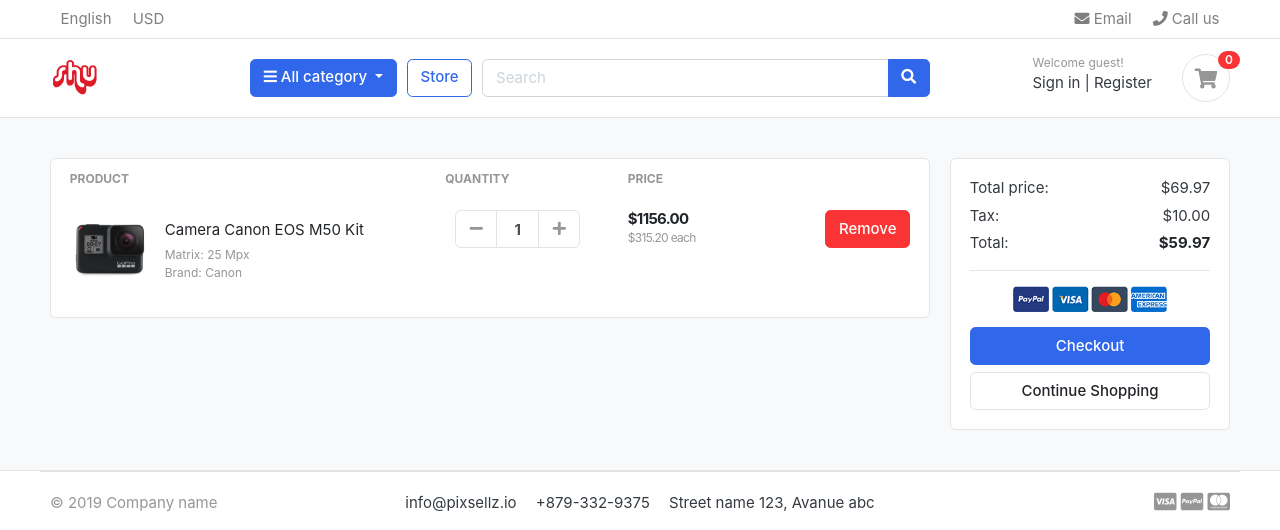
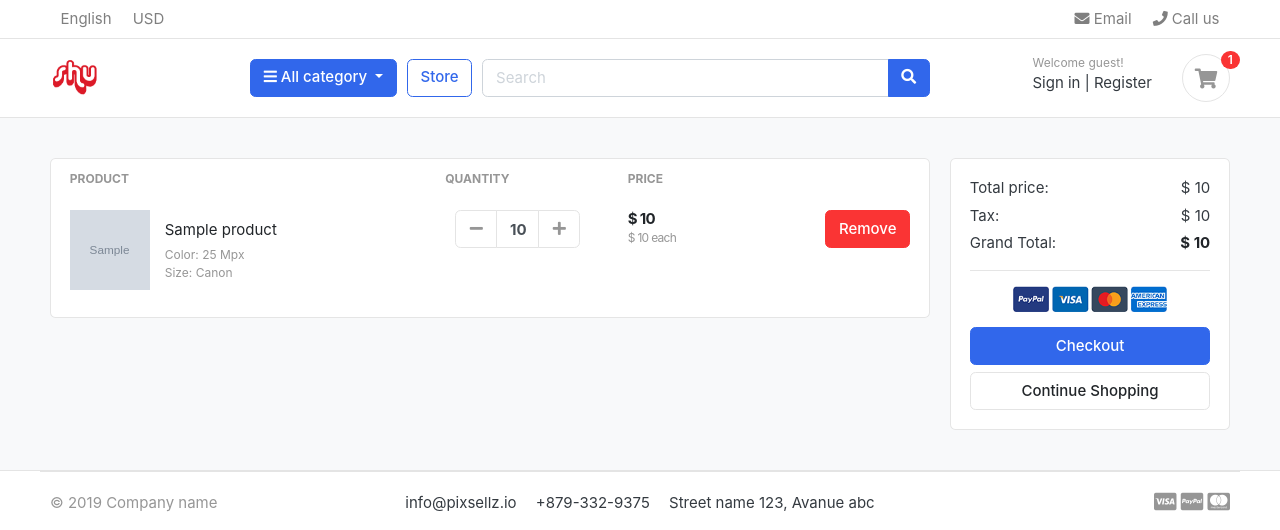
Before and after one commit to shutaro18/greatkart-django, a Django app: template templates/store/cart.html in a window 1280 px wide. Shown: the top 530 px of the page. Run offline with Django 3.2, Linux system fonts and the light colour scheme; the template is opened without the code that fills it: most values are stand-ins (such as "Sample title", 1, 10 or a date in 2020); grey boxes marked "Sample" are stand-in pictures; some libraries are stand-ins or nearby versions; some web fonts are replaced.

Commit message:
20210601

```diff
--- a/carts/models.py
+++ b/carts/models.py
@@ -17,5 +17,8 @@ class CartItem(models.Model):
     quantity = models.IntegerField()
     is_active = models.BooleanField(default=True)
 
+    def sub_total(self):
+        return self.product.price * self.quantity
+
     def __str__(self):
         return self.product
--- a/carts/urls.py
+++ b/carts/urls.py
@@ -4,4 +4,7 @@ from . import views
 
 urlpatterns = [
     path('', views.cart, name='cart'),
+    path('add_cart/<int:product_id>/', views.add_cart, name='add_cart'),
+    path('remove_cart/<int:product_id>/', views.remove_cart, name='remove_cart'),
+    path('remove_cart_item/<int:product_id>/', views.remove_cart_item, name='remove_cart_item'),
 ]
--- a/greatkart/settings.py
+++ b/greatkart/settings.py
@@ -67,6 +67,7 @@ TEMPLATES = [
                 'django.contrib.auth.context_processors.auth',
                 'django.contrib.messages.context_processors.messages',
                 'category.context_processors.menu_links',
+                'carts.context_processors.counter',
             ],
         },
     },
--- a/templates/includes/navbar.html
+++ b/templates/includes/navbar.html
@@ -68,9 +68,9 @@
 							<a href="./register.html"> Register</a>
 						</div>
 					</div>
-					<a href="./cart.html" class="widget-header pl-3 ml-3">
+					<a href="{% url 'cart' %}" class="widget-header pl-3 ml-3">
 						<div class="icon icon-sm rounded-circle border"><i class="fa fa-shopping-cart"></i></div>
-						<span class="badge badge-pill badge-danger notify">0</span>
+						<span class="badge badge-pill badge-danger notify">{{ cart_count }}</span>
 					</a>
 				</div> <!-- widgets-wrap.// -->
 			</div> <!-- col.// -->
--- a/templates/store/cart.html
+++ b/templates/store/cart.html
@@ -8,6 +8,13 @@
 
 <!-- ============================ COMPONENT 1 ================================= -->
 
+{% if not cart_items %}
+<h2 class="text-center">Your Shopping Cart is Empty</h2>
+<br>
+<div class="text-center">
+	<a href="{% url 'store' %}" class="btn btn-primary">Continue Shopping</a>
+</div>
+{% else %}
 <div class="row">
 	<aside class="col-lg-9">
 <div class="card">
@@ -21,13 +28,15 @@
 </tr>
 </thead>
 <tbody>
+
+{% for cart_item in cart_items %}
 <tr>
 	<td>
 		<figure class="itemside align-items-center">
-			<div class="aside"><img src="{% static './images/items/11.jpg' %}" class="img-sm"></div>
+			<div class="aside"><img src="{{ cart_item.product.images.url }}" class="img-sm"></div>
 			<figcaption class="info">
-				<a href="#" class="title text-dark">Camera Canon EOS M50 Kit</a>
-				<p class="text-muted small">Matrix: 25 Mpx <br> Brand: Canon</p>
+				<a href="{{ cart_item.product.get_url }}" class="title text-dark">{{ cart_item.product.product_name }}</a>
+				<p class="text-muted small">Color: 25 Mpx <br> Size: Canon</p>
 			</figcaption>
 		</figure>
 	</td>
@@ -36,26 +45,27 @@
 					<div class="col">
 						<div class="input-group input-spinner">
 							<div class="input-group-prepend">
-							<button class="btn btn-light" type="button" id="button-plus"> <i class="fa fa-minus"></i> </button>
+							<a href="{% url 'remove_cart' cart_item.product.id %}" class="btn btn-light" type="button" id="button-plus"> <i class="fa fa-minus"></i> </a>
 							</div>
-							<input type="text" class="form-control"  value="1">
+							<input type="text" class="form-control"  value="{{ cart_item.quantity }}">
 							<div class="input-group-append">
-							<button class="btn btn-light" type="button" id="button-minus"> <i class="fa fa-plus"></i> </button>
+							<a href="{% url 'add_cart' cart_item.product.id %}" class="btn btn-light" type="button" id="button-minus"> <i class="fa fa-plus"></i> </a>
 							</div>
 						</div> <!-- input-group.// -->
 					</div> <!-- col.// -->
 	</td>
 	<td>
 		<div class="price-wrap">
-			<var class="price">$1156.00</var>
-			<small class="text-muted"> $315.20 each </small>
+			<var class="price">$ {{ cart_item.sub_total }}</var>
+			<small class="text-muted"> $ {{ cart_item.product.price}} each </small>
 		</div> <!-- price-wrap .// -->
 	</td>
 	<td class="text-right">
-	<a href="" class="btn btn-danger"> Remove</a>
+	<a href="{% url 'remove_cart_item' cart_item.product.id %}" class="btn btn-danger"> Remove</a>
 	</td>
 </tr>
 
+{% endfor %}
 
 
 </tbody>
@@ -69,22 +79,22 @@
 		<div class="card-body">
 			<dl class="dlist-align">
 			  <dt>Total price:</dt>
-			  <dd class="text-right">$69.97</dd>
+			  <dd class="text-right">$ {{ total }}</dd>
 			</dl>
 			<dl class="dlist-align">
 			  <dt>Tax:</dt>
-			  <dd class="text-right"> $10.00</dd>
+			  <dd class="text-right"> $ {{tax}}</dd>
 			</dl>
 			<dl class="dlist-align">
-			  <dt>Total:</dt>
-			  <dd class="text-right text-dark b"><strong>$59.97</strong></dd>
+			  <dt>Grand Total:</dt>
+			  <dd class="text-right text-dark b"><strong>$ {{ grand_total }}</strong></dd>
 			</dl>
 			<hr>
 			<p class="text-center mb-3">
 				<img src="{% static './images/misc/payments.png' %}" height="26">
 			</p>
 			<a href="./place-order.html" class="btn btn-primary btn-block"> Checkout </a>
-			<a href="./store.html" class="btn btn-light btn-block">Continue Shopping</a>
+			<a href="{% url 'store' %}" class="btn btn-light btn-block">Continue Shopping</a>
 		</div> <!-- card-body.// -->
 		</div> <!-- card.// -->
 
@@ -92,6 +102,7 @@
 
 
 </div> <!-- row.// -->
+{% endif %}
 <!-- ============================ COMPONENT 1 END .// ================================= -->
 
 </div> <!-- container .//  -->
```
Also changed, not shown: carts/context_processors.py (added, +16 -0 lines), carts/views.py (+76 -3 lines), store/views.py (+14 -1 lines), templates/store/product_detail.html (+6 -1 lines), templates/store/store.html (+24 -8 lines).
